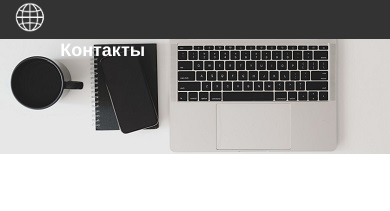
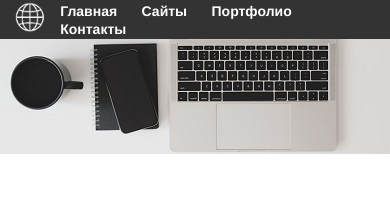
Before and after one commit to margarita-k-2020/responsive, a plain HTML site: page sites/index.html in a window 390 px wide. Shown: the top 211 px of the page. Drawn offline with Linux system fonts and the light colour scheme.

Commit message:
nav span

```diff
--- a/sites/style.css
+++ b/sites/style.css
@@ -132,7 +132,11 @@ footer p {
   }
 
   nav span {
-    font-size: 18px;
+    font-size: 14px;
+    display: inline;
+    padding: 20px 10px;
+    color: #fff;
+    font-weight: 600;
   }
 
   video {
```
